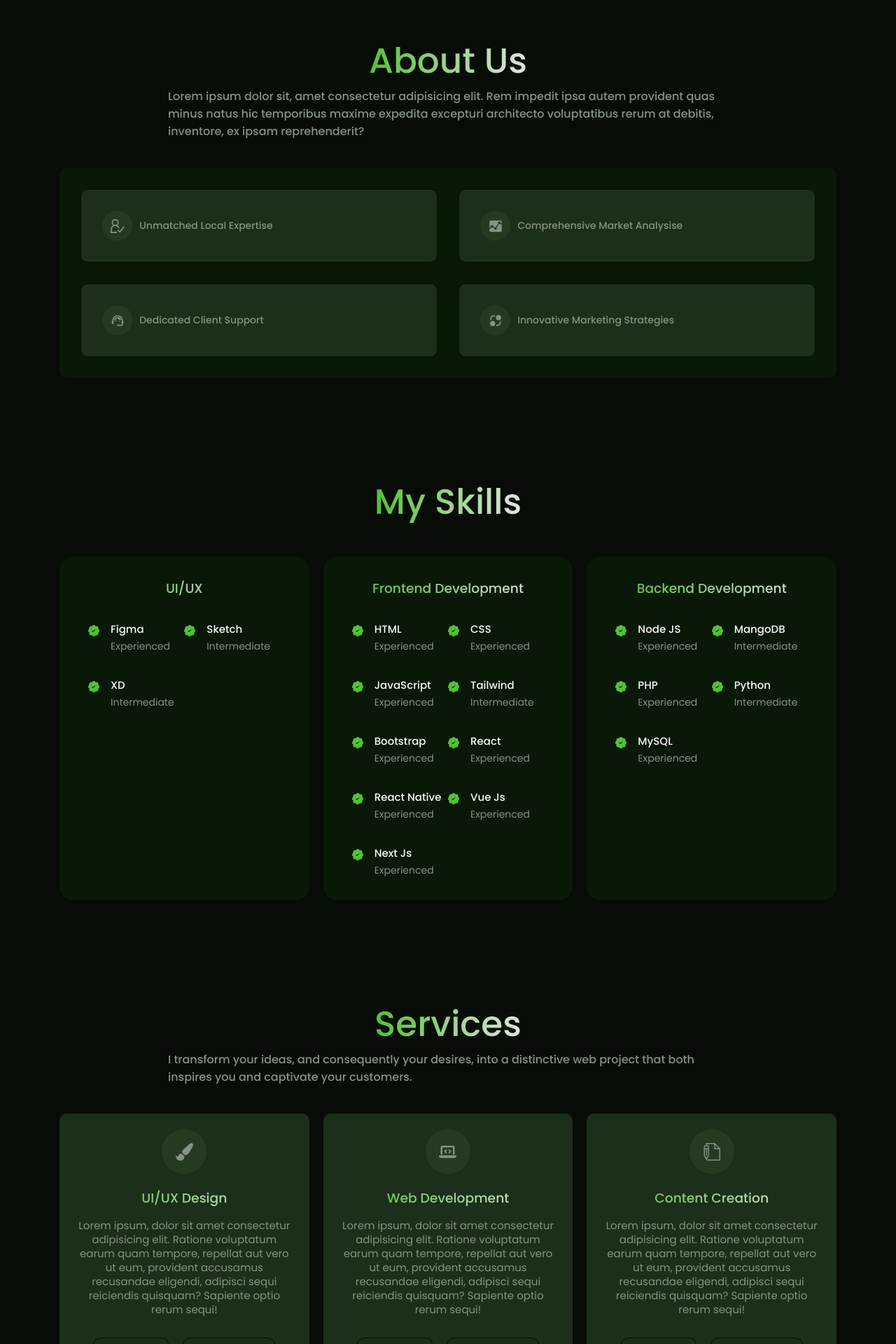
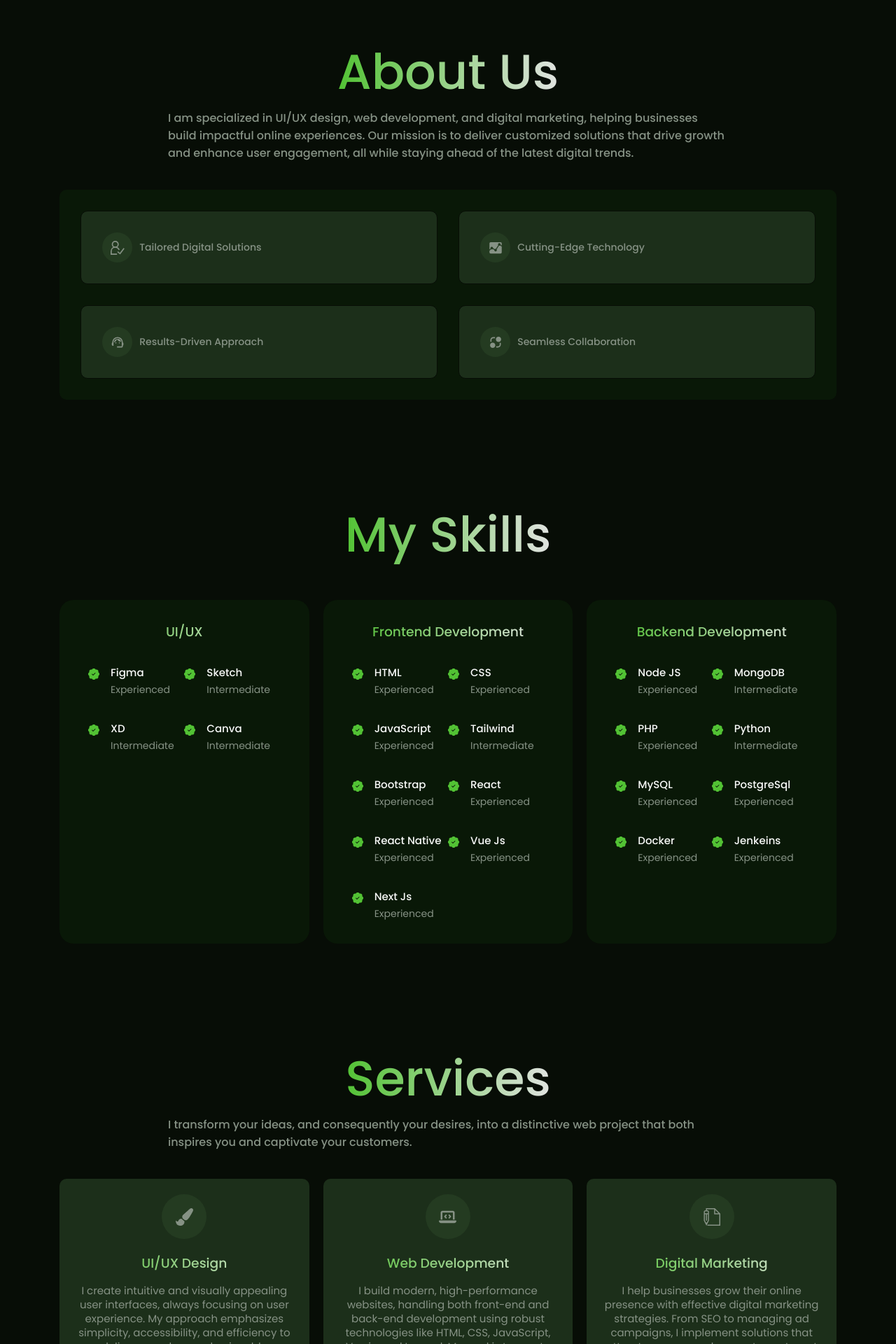
Before and after one commit to senankponjosuekpodekon/portfolio, a React (Vite) app: page / in a window 1280 px wide. Shown: the part 820-2740 px from the top of the page at 70% size. Built offline with nearby package versions, Linux system fonts and the light colour scheme.

Commit message:
[UPDATE]: fILE UPDATED

```diff
--- a/src/Commons/Logo/index.jsx
+++ b/src/Commons/Logo/index.jsx
@@ -6,7 +6,7 @@ const Logo = () => {
   return (
     <div className='logo'>
       <FaLaptopCode className='icon'/>
-      <h1>Portfolio</h1>
+      <h1>Stiamond</h1>
     </div>
   );
 }
--- a/src/components/About/index.jsx
+++ b/src/components/About/index.jsx
@@ -11,9 +11,10 @@ const About = () => {
             <span className="gradient-text">About Us</span>
           </h1>
           <h4 className="sub_title muted" data-aos="fade-left">
-            Lorem ipsum dolor sit, amet consectetur adipisicing elit. Rem impedit ipsa
-            autem provident quas minus natus hic temporibus maxime expedita excepturi
-            architecto voluptatibus rerum at debitis, inventore, ex ipsam reprehenderit?
+          I am specialized in UI/UX design, web development, and digital marketing,
+          helping businesses build impactful online experiences. Our mission is
+          to deliver customized solutions that drive growth and enhance user engagement,
+          all while staying ahead of the latest digital trends.
           </h4>
         </div>
         <div className="group">
--- a/src/components/Hero/index.jsx
+++ b/src/components/Hero/index.jsx
@@ -17,9 +17,9 @@ const Hero = () => {
               A <span className="gradient-text">Fullstack</span> web Developer
             </h1>
             <p className="muted" data-aos="fade-up" data-aos-delay="200">
-              Lorem ipsum dolor sit amet consectetur adipisicing elit. Dolorem perferendis tempore a,
-              enim nesciunt totam corrupti excepturi, eaque aspernatur alias at quia fuga rem provident
-               illo eum ducimus tempora! Fugit.
+            I’m a passionate full-stack web developer with expertise in PHP, JavaScript, Vue.js,
+            React, Next and Laravel. I love building modern,
+            user-friendly websites and applications that combine great design with functionality.
             </p>
             <div className="flex-center buttons-wrapper">
               <Link to='services' smooth={true} className='btn primary' data-aos="fade-left" data-aos-delay="1200" data-aos-offset="50">Learn more</Link>
--- a/src/index.css
+++ b/src/index.css
@@ -60,7 +60,7 @@ h1,h2,h3,h4,h5,h6 {
 }
 
 h1{
-  font-size: 50px;
+  font-size: 70px;
   text-align: center;
 }
 
--- a/src/sources.jsx
+++ b/src/sources.jsx
@@ -8,7 +8,7 @@ import { IoCallOutline ,IoLocationOutline } from "react-icons/io5";
 import { GrUserExpert } from "react-icons/gr";
 import { MdOutlineSupportAgent,MdOutlineAlternateEmail } from "react-icons/md";
 import { RiExchange2Fill } from "react-icons/ri";
-import { FaInstagram, FaXTwitter, FaYoutube,FaLaptopCode} from "react-icons/fa6";
+import { FaLinkedin, FaXTwitter, FaYoutube,FaLaptopCode} from "react-icons/fa6";
 import { FaFacebookSquare,FaPaintBrush } from "react-icons/fa";
 import { TfiWrite } from 'react-icons/tfi'
 import {DiReact} from "react-icons/di";
@@ -28,22 +28,22 @@ export const tabs = [
 
 export const whyChooseMe = [
   {
-    title:"Unmatched Local Expertise",
+    title:"Tailored Digital Solutions",
     icon:<GrUserExpert/>,
     link:"",
   },
   {
-    title:"Comprehensive Market Analysise",
+    title:"Cutting-Edge Technology",
     icon:<IoMdAnalytics/>,
     link:"",
   },
   {
-    title:"Dedicated Client Support",
+    title:"Results-Driven Approach",
     icon:<MdOutlineSupportAgent/>,
     link:"",
   },
   {
-    title:"Innovative Marketing Strategies",
+    title:"Seamless Collaboration",
     icon:<RiExchange2Fill/>,
     link:"",
   },
@@ -52,23 +52,22 @@ export const services = [
   {
     name:"UI/UX Design",
     icon:<FaPaintBrush/>,
-    description:`Lorem ipsum, dolor sit amet consectetur adipisicing elit. Ratione
-    voluptatum earum quam tempore, repellat aut vero ut eum, provident accusamus recusandae
-    eligendi, adipisci sequi reiciendis quisquam? Sapiente optio rerum sequi!`,
+    description:`I create intuitive and visually appealing user interfaces,
+    always focusing on user experience. My approach emphasizes simplicity, accessibility,
+    and efficiency to deliver seamless and enjoyable navigation.`,
   },
   {
     name:"Web Development",
     icon:<FaLaptopCode/>,
-    description:`Lorem ipsum, dolor sit amet consectetur adipisicing elit. Ratione
-    voluptatum earum quam tempore, repellat aut vero ut eum, provident accusamus recusandae
-    eligendi, adipisci sequi reiciendis quisquam? Sapiente optio rerum sequi!`,
+    description:`I build modern, high-performance websites, handling both front-end
+    and back-end development using robust technologies like HTML, CSS, JavaScript, Vue.js,
+    and Laravel. My goal is to create scalable, fast, and secure solutions tailored to my clients' needs.`,
   },
   {
-    name:"Content Creation",
+    name:"Digital Marketing",
     icon:<TfiWrite/>,
-    description:`Lorem ipsum, dolor sit amet consectetur adipisicing elit. Ratione
-    voluptatum earum quam tempore, repellat aut vero ut eum, provident accusamus recusandae
-    eligendi, adipisci sequi reiciendis quisquam? Sapiente optio rerum sequi!`,
+    description:`I help businesses grow their online presence with effective digital marketing strategies.
+    From SEO to managing ad campaigns, I implement solutions that attract, engage, and convert your target audience.`,
   },
 
 ]
@@ -90,6 +89,10 @@ export const skills = [
               skill:"XD",
               level:"Intermediate",
           },
+          {
+            skill:"Canva",
+            level:"Intermediate",
+        },
       ]
   },
   {
@@ -141,7 +144,7 @@ export const skills = [
               level:"Experienced",
           },
           {
-              skill:"MangoDB",
+              skill:"MongoDB",
               level:"Intermediate",
           },
           {
@@ -154,6 +157,18 @@ export const skills = [
           },
           {
               skill:"MySQL",
+              level:"Experienced",
+          },
+          {
+              skill:"PostgreSql",
+              level:"Experienced",
+          },
+          {
+              skill:"Docker",
+              level:"Experienced",
+          },
+          {
+              skill:"Jenkeins",
               level:"Experienced",
           },
       ]
@@ -344,41 +359,32 @@ export const clients = [
   {
     image:client1,
     name:'Samuel Eze',
-    review:` Lorem ipsum dolor sit amet, consectetur adipiscing elit, sed do eiusmod
-            tempor incididunt ut labore et dolore magna aliqua. Ut enim ad minim
-           veniam, quis nostrud exercitation ullamco laboris nisi ut aliquip ex ea
-           veniam, quis nostrud exercitation ullamco laborisveniam, quis nostrud
-           exercitation ullamco laboris`
+    review:` Great collaboration! Their digital marketing strategy significantly boosted our
+     traffic, and their support has been invaluable. Results-driven approach!"`
   },
   {
     image:client2,
     name:'Richael Linda',
-    review:` Lorem ipsum dolor sit amet, consectetur adipiscing elit, sed do eiusmod
-            tempor incididunt ut labore et dolore magna aliqua. Ut enim ad minim
-           veniam, quis nostrud exercitation ullamco laboris nisi ut aliquip ex ea`
+    review:` "Amazing work! The website exceeded our expectations and was delivered on time.
+    The team’s attention to detail and commitment to quality made a significant impact."`
   },
   {
     image:client3,
     name:'Gloria Chiwendu',
-    review:` Lorem ipsum dolor sit amet, consectetur adipiscing elit, sed do eiusmod
-            tempor incididunt ut labore et dolore magna aliqua. Ut enim ad minim
-           veniam, quis nostrud exercitation ullamco laboris nisi ut aliquip ex ea
-           veniam, quis nostrud exercitation ullamco laborisveniam, quis nostrud
-           exercitation ullamco laborisveniam, quis nostrud exercitation ullamco laboris`
+    review:` Professional, responsive, and results-oriented. The team was always available
+    to answer questions, making the process seamless. Highly recommend!`
   },
   {
     image:client4,
     name:'Precious Stone',
-    review:` Lorem ipsum dolor sit amet, consectetur adipiscing elit, sed do eiusmod
-            tempor incididunt ut labore et dolore magna aliqua. Ut enim ad minim
-           veniam, quis nostrud exercitation ullamco laboris nisi ut aliquip ex ea`
+    review:` They truly understood our needs and delivered a perfect solution. Their ability to adapt
+     to our requirements made this collaboration fantastic.`
   },
   {
     image:client5,
     name:'Ndubisi John',
-    review:` Lorem ipsum dolor sit amet, consectetur adipiscing elit, sed do eiusmod
-            tempor incididunt ut labore et dolore magna aliqua. Ut enim ad minim
-           veniam, quis nostrud exercitation ullamco laboris nisi ut aliquip ex ea`
+    review:`Excellent service and top-notch development skills. The team offered creative solutions and
+    maintained timely communication throughout the project. `
   },
 
 ];
@@ -386,26 +392,26 @@ export const clients = [
 export const contactOptions = [
   {
     title:"Email",
-    value:"mradinuba@gmail.com",
+    value:"senankpon-josue.kpodekon@epitech.eu",
     icon:<MdOutlineAlternateEmail />,
   },
   {
     title:"Phone Number",
-    value:"+2348149121918",
+    value:"+229 62937964 - 64306485",
     icon:<IoCallOutline/>,
   },
   {
     title:"Address",
-    value:"Gwarinpa, Abuja, Nigeria",
+    value:"Cotonou, Benin",
     icon:<IoLocationOutline/>,
   },
 ]
 
 export const socialHandles = [
     {
-      name:"Instagram",
-      icon:<FaInstagram />,
-      link:"",
+      name:"Linkedin",
+      icon:<FaLinkedin />,
+      link:"https://www.linkedin.com/in/senankpon-josue-kpodekon/",
     },
     {
       name:"Facebook",
```
